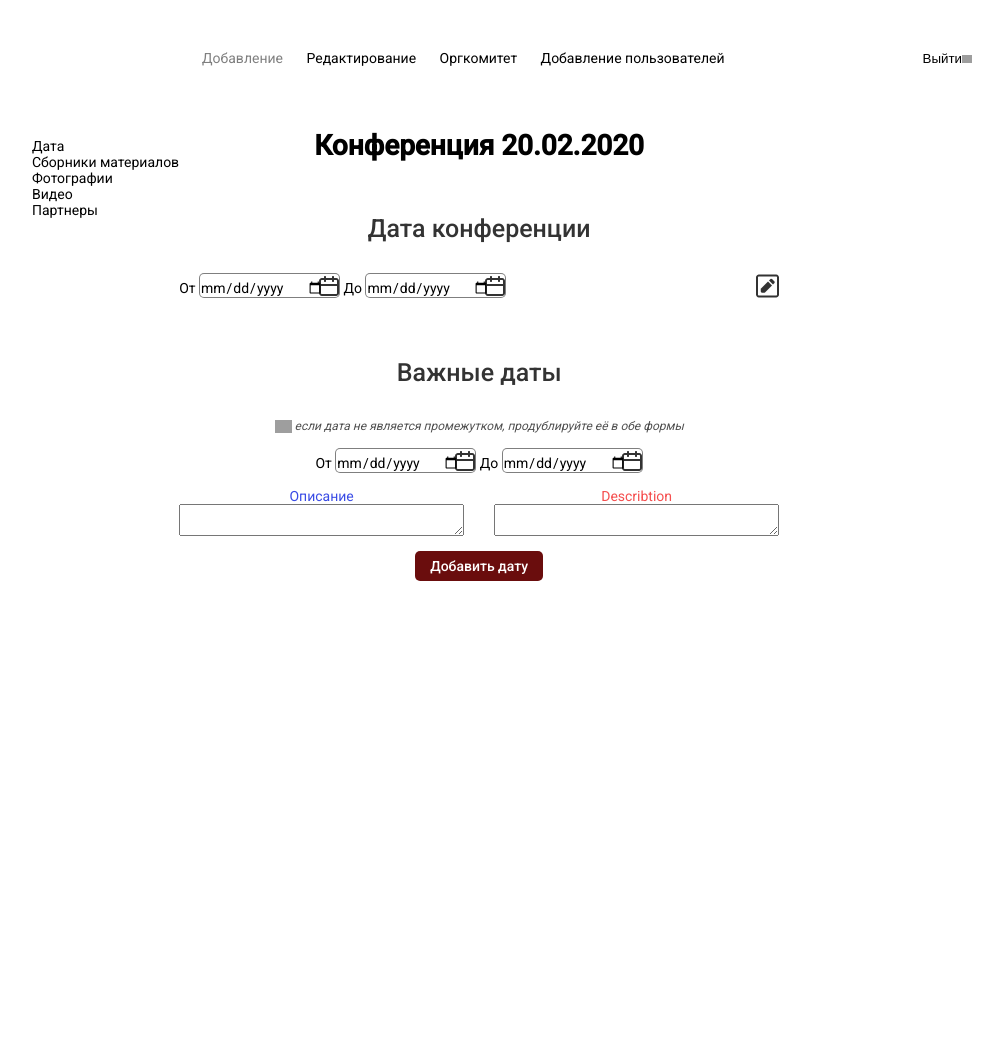
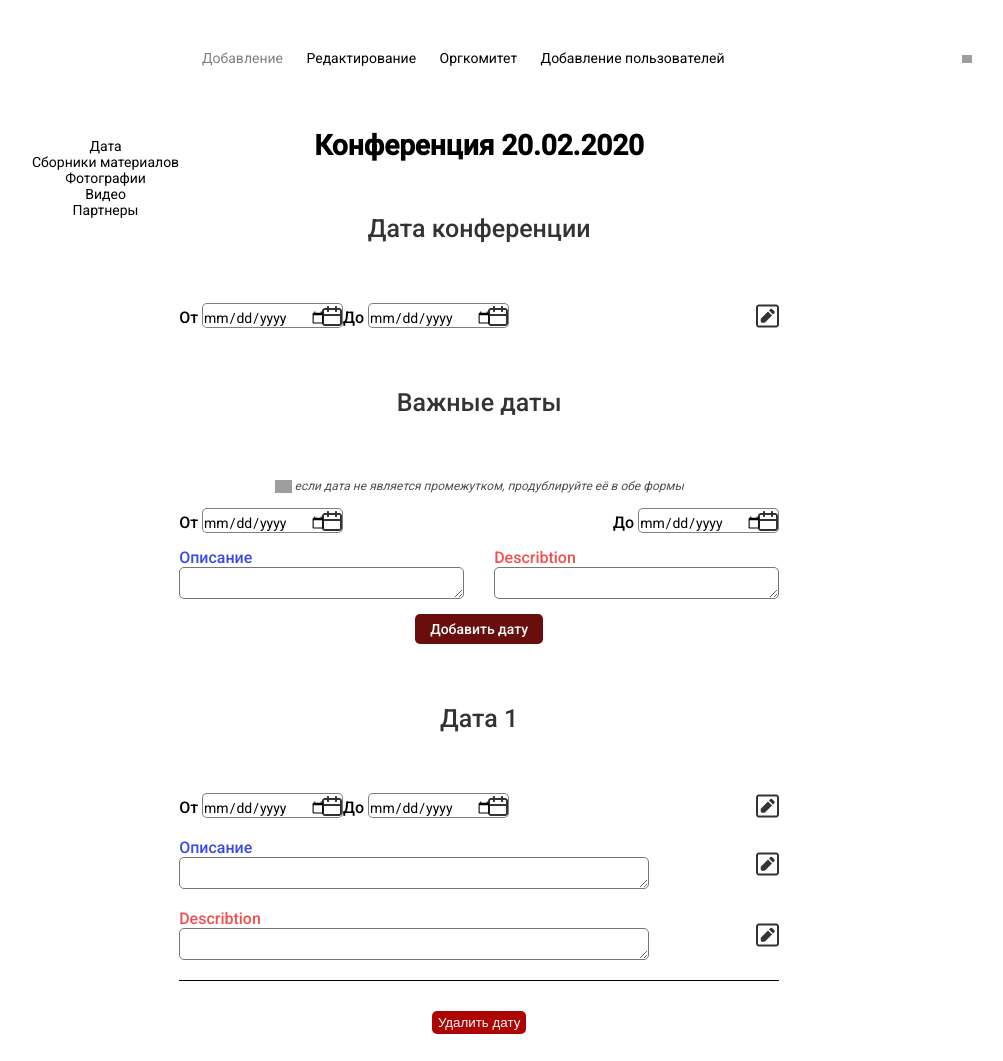
Before and after one commit to Liso4ka-44/Linguistics, a PHP site: page /php/editing-info.php in a window 1280 px wide. Shown: the top 1061 px of the page, without its empty margins (138-1141 px from the left). Before the commit the page ends 581 px from the top, so only its background shows below. Run offline with PHP 8.4, Linux system fonts and the light colour scheme; grey boxes are pictures that could not be loaded.

Commit message:
пока что так

```diff
--- a/#sources/esiting-info.scss
+++ b/#sources/esiting-info.scss
@@ -1,12 +1,32 @@
 .main__content {
-    width: 600px;
-    .date {
-        padding: 60px 0;
-        .date__editing {
+    .date__editing {
+        display: flex;
+        justify-content: space-between;
+        align-items: center;
+        div {
             display: flex;
-            justify-content: space-between;
             align-items: center;
         }
+    }
+    label,
+    textarea {
+        display: block;
+    }
+    width: 600px;
+    h2 {
+        padding: 60px 0;
+    }
+    label {
+        text-align: start;
+    }
+    .btn {
+        font-family: Roboto;
+        font-style: normal;
+        font-weight: 500;
+        font-size: 14px;
+        line-height: 16px;
+        padding: 7px 15px;
+        background: #6A0D0D;
     }
     .dateImportant {
         div {
@@ -16,27 +36,70 @@
             display: flex;
             justify-content: space-between;
             align-items: center;
-            label,
             textarea {
-                display: block;
+                width: 285px;
+                height: 32px;
+            }
+        }
+    }
+    .datelist {
+        a {
+            color: #1293DC;
+            padding: 10px;
+        }
+        .dateitem {
+            .description {
+                border-bottom: 1px solid #000000;
+                margin-bottom: 30px;
+                label {
+                    height: auto;
+                }
+                label,
+                textarea {
+                    width: 470px;
+                    text-align: start;
+                }
+                div {
+                    margin: 20px 0;
+                    display: flex;
+                    justify-content: space-between;
+                    align-items: center;
+                }
+            }
+            .dateitem__btn {
+                color: #FFFFFF;
+                padding: 4px 6px;
+                background: #AD0404;
+                margin: 0 0 30px 0;
+            }
+        }
+    }
+    .eddit__info_programm {
+        div {
+            display: flex;
+            justify-content: space-between;
+            align-items: center;
+            input[type="file"] {
+                width: 100%;
+                padding: 5px 10px;
+                color: #000;
+                border-top: 2px solid rgb(0, 0, 0, 0.3);
+                border-left: 2px solid rgb(0, 0, 0, 0.3);
+                border-top-left-radius: 5px;
+            }
+            .file {
+                width: 220px;
             }
             textarea {
                 width: 285px;
-                height: 32px;
-                resize: vertical;
             }
         }
-        .dateImportant__btn {
-            font-family: Roboto;
-            font-style: normal;
-            font-weight: 500;
-            font-size: 14px;
-            line-height: 16px;
-            color: #FFFFFF;
-            padding: 7px 15px;
-            background: #6A0D0D;
-            border-radius: 5px;
-            border: none;
+        button {
+            margin: 40px 0 0 0;
+        }
+        .programm__item {
+            width: 100%;
+            text-align: center;
         }
     }
 }
--- a/#sources/style.scss
+++ b/#sources/style.scss
@@ -50,6 +50,10 @@
     }
 }
 
+div {
+    text-align: center;
+}
+
 .warning {
     text-align: center;
     font-style: italic;
@@ -85,3 +89,31 @@
 .enText {
     color: #F54E4E;
 }
+
+textarea {
+    resize: vertical;
+    border-radius: 5px;
+}
+
+button {
+    border: none;
+    color: #FFFFFF;
+    border-radius: 5px;
+}
+
+label {
+    font-family: Roboto;
+    font-style: normal;
+    font-weight: 500;
+    font-size: 16px;
+    line-height: 19px;
+}
+
+h3 {
+    font-family: Roboto;
+    font-style: normal;
+    font-weight: 500;
+    font-size: 16px;
+    line-height: 19px;
+    color: rgba(0, 0, 0, 0.8);
+}
--- a/php/add.php
+++ b/php/add.php
@@ -93,11 +93,11 @@
                         <div class="program">
                             <h3>Документ 1</h3>
                             <input type="file" name="" id="">
-                            <label class="programText">Название
+                            <label class="ruText">Название
                                 <textarea class="programText"></textarea>
                             </label>
                             <input type="file" name="" id="">
-                            <label class="programText">Name
+                            <label class="enText">Name
                                 <textarea class="programText"></textarea>
                             </label>
                         </div>
--- a/php/editing-info.php
+++ b/php/editing-info.php
@@ -43,7 +43,7 @@
                         <p class="warning">если дата не является промежутком,
                             продублируйте её в обе формы
                         </p>
-                        <div>
+                        <div class="date__editing">
                             <label>От <input type="date"></label>
                             <label>До <input type="date"></label>
                         </div>
@@ -51,7 +51,64 @@
                             <label class="ruText">Описание <textarea></textarea></label>
                             <label class="enText">Describtion <textarea></textarea></label>
                         </div>
-                        <button type="submit" class="dateImportant__btn">Добавить дату</button>
+                        <button type="submit" class="btn">Добавить дату</button>
+                    </div>
+                    <div class="datelist">
+                        <div class="dateitem">
+                            <h2>Дата 1</h2>
+                            <div class="date__editing">
+                                <div>
+                                    <label>От <input type="date"></label>
+                                    <label>До <input type="date"></label>
+                                </div>
+
+                                <img src="/img/icon/pen.png" alt="">
+                            </div>
+                            <div class="description">
+                                <div>
+                                    <label class="ruText">Описание <textarea></textarea></label>
+                                    <img src="/img/icon/pen.png" alt="">
+                                </div>
+                                <div>
+                                    <label class="enText">Describtion <textarea></textarea></label>
+                                    <img src="/img/icon/pen.png" alt="">
+                                </div>
+
+                            </div>
+                            <button type="submit" class="dateitem__btn">Удалить дату</button>
+                        </div>
+                        <a href="#">Смотреть все даты <img src="/img/icon/Vector 3.png" alt="" class="slide"></a>
+                    </div>
+                    <div class="eddit__info_programm">
+                        <h2>Программки, информационные письма</h2>
+                        <div>
+                            <label class="ruText file">
+                                Файл
+                                <input type="file">
+                            </label>
+                            <label class="ruText">
+                                Название
+                                <textarea class=""></textarea>
+                            </label>
+                        </div>
+                        <div>
+                            <label class="enText file">
+                                File
+                                <input type="file">
+                            </label>
+                            <label class="enText">
+                                Name
+                                <textarea class=""></textarea>
+                            </label>
+                        </div>
+                        <button class="btn">Добавить программку</button>
+                        <div class="programm__list">
+                            <div class="programm__item">
+                                <h3>Программка 1</h3>
+
+                            </div>
+
+                        </div>
                     </div>
                 </div>
             </div>
```
Also changed, not shown: css/style.css.
